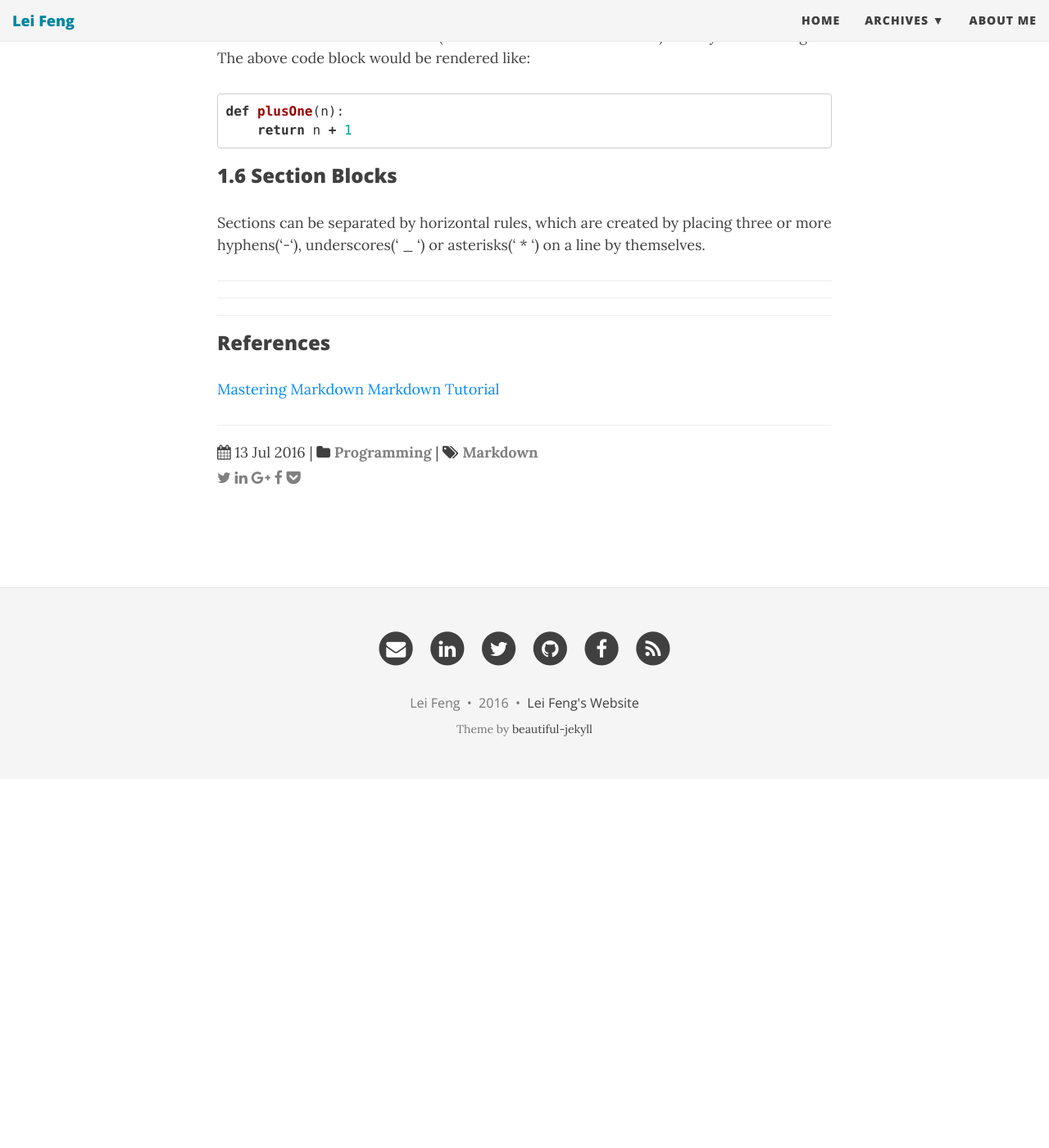
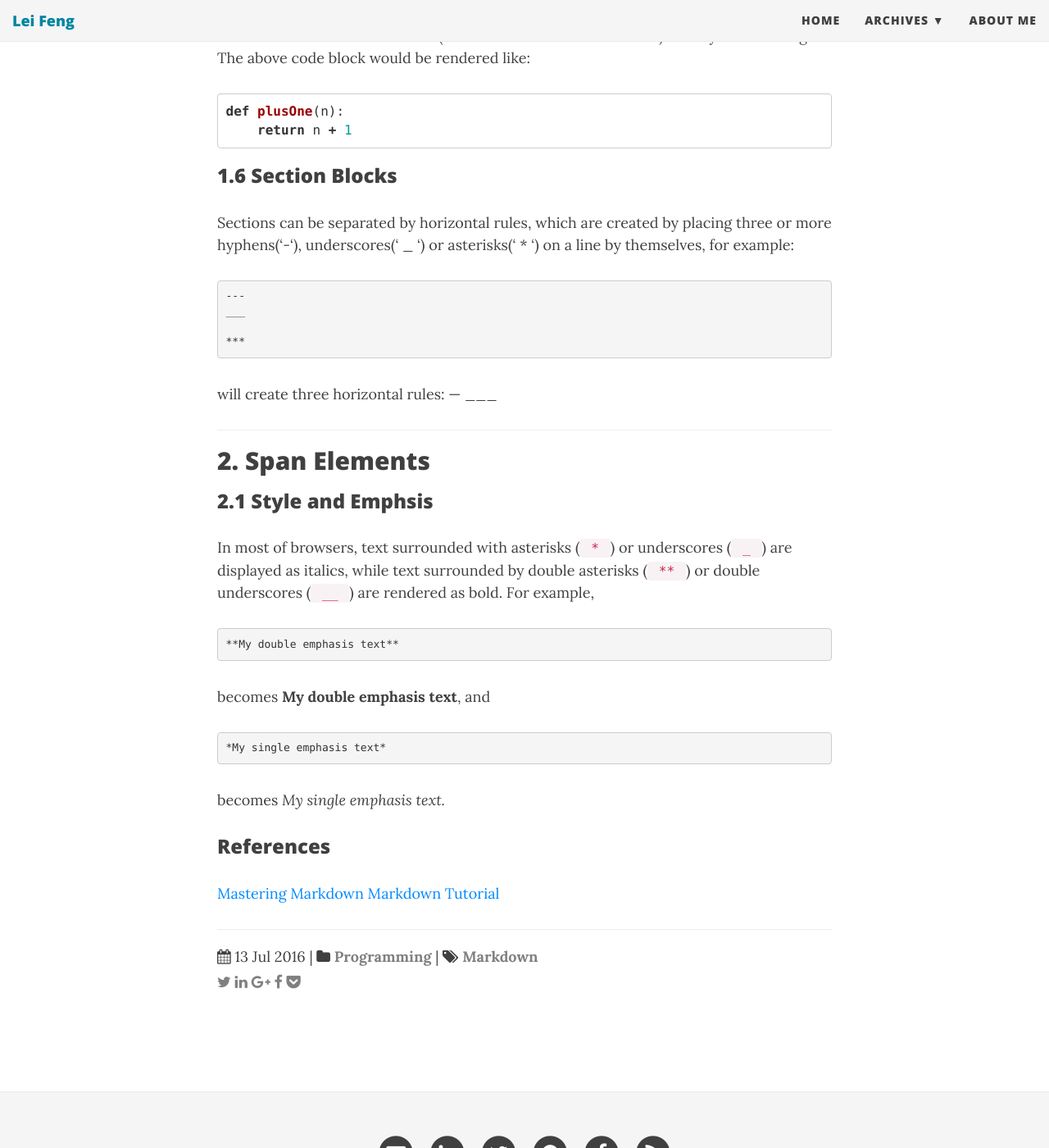
Before and after one commit to stonefl/stonefl.github.io, a Jekyll site: the page built from _posts/2015-02-20-a-quick-reference-of-markdown.md, in a window 1280 px wide and 1400 px high, scrolled down 3296 px. Shown: the whole window at 82% size. Built offline with Jekyll 4.4.1, drawn with Linux system fonts in a browser that asks for light colours; nearby versions of some CDN libraries; comment, search, counter and statistics services are not loaded; before the commit the page ends 4246 px from its top, so only the background shows below that; some of the changed text lies outside the part shown.

Commit message:
Updated 2015-02-20-a-quick-reference-of-markdown.md

````diff
--- a/_posts/2015-02-20-a-quick-reference-of-markdown.md
+++ b/_posts/2015-02-20-a-quick-reference-of-markdown.md
@@ -103,14 +103,34 @@ That will format the code-block (sometimes called "fenced code") with syntax col
 def plusOne(n):
     return n + 1
 ```
+
 ### 1.6 Section Blocks
 
-Sections can be separated by horizontal rules, which are created by placing three or more hyphens('-'), underscores(' _ ') or asterisks(' * ') on a line by themselves.
-
+Sections can be separated by horizontal rules, which are created by placing three or more hyphens('-'), underscores(' _ ') or asterisks(' * ') on a line by themselves, for example:
+<pre>
 ---
 ___
 
 ***
+</pre>
+will create three horizontal rules:
+---
+___
+
+***
+
+## 2. Span Elements
+
+### 2.1 Style and Emphsis
+
+In most of browsers, text surrounded with asterisks (` * `) or underscores (` _ `) are displayed as italics, while text surrounded by double asterisks (` ** `) or double underscores (` __ `) are rendered as bold. For example,
+<pre>**My double emphasis text**</pre> becomes
+**My double emphasis text**, and
+<pre>*My single emphasis text*</pre> becomes
+*My single emphasis text.*
+
+
+
 
 
 
````
Also changed, not shown: other parts of _posts/2015-02-20-a-quick-reference-of-markdown.md (+3 -3 lines).
